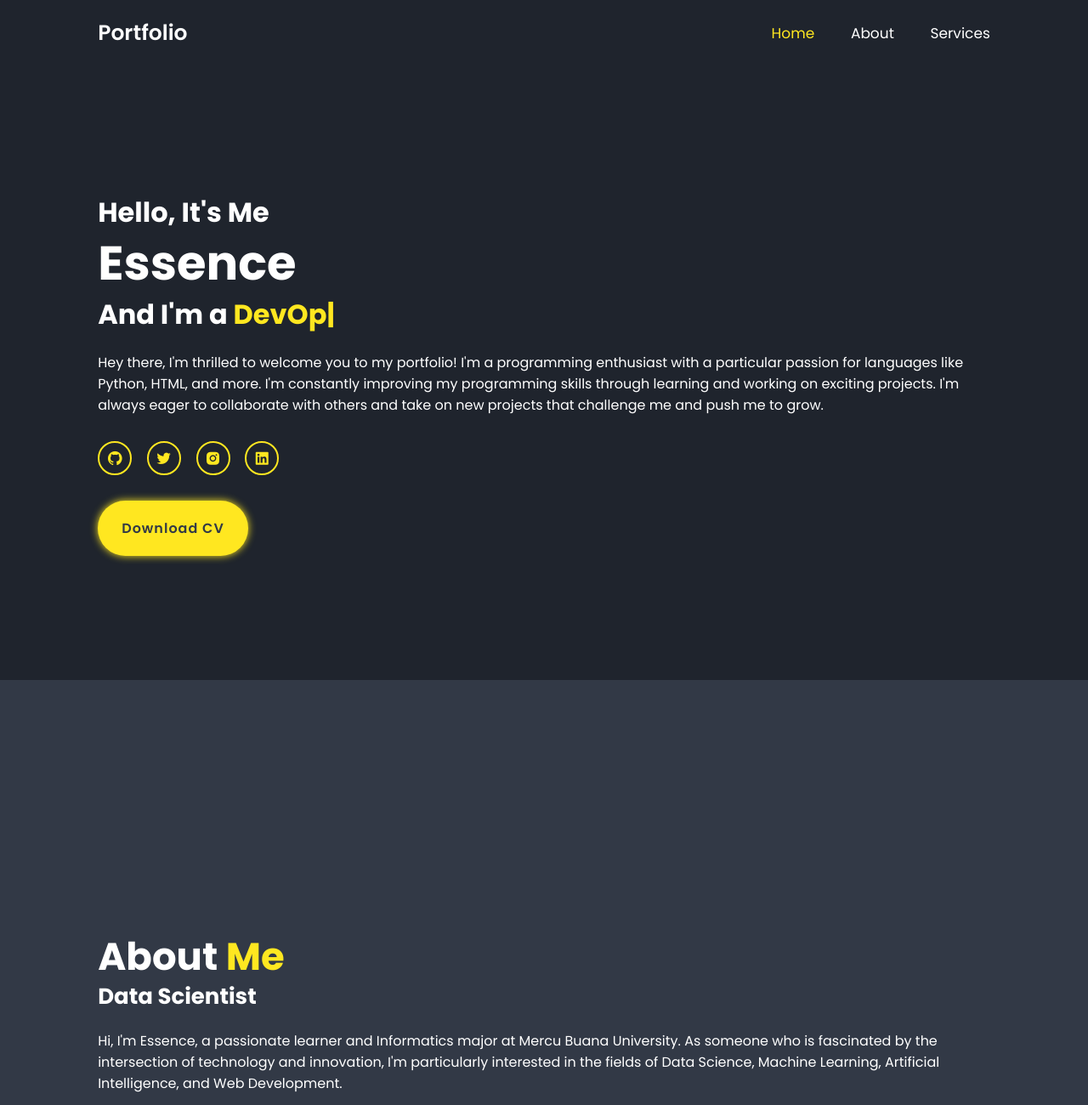
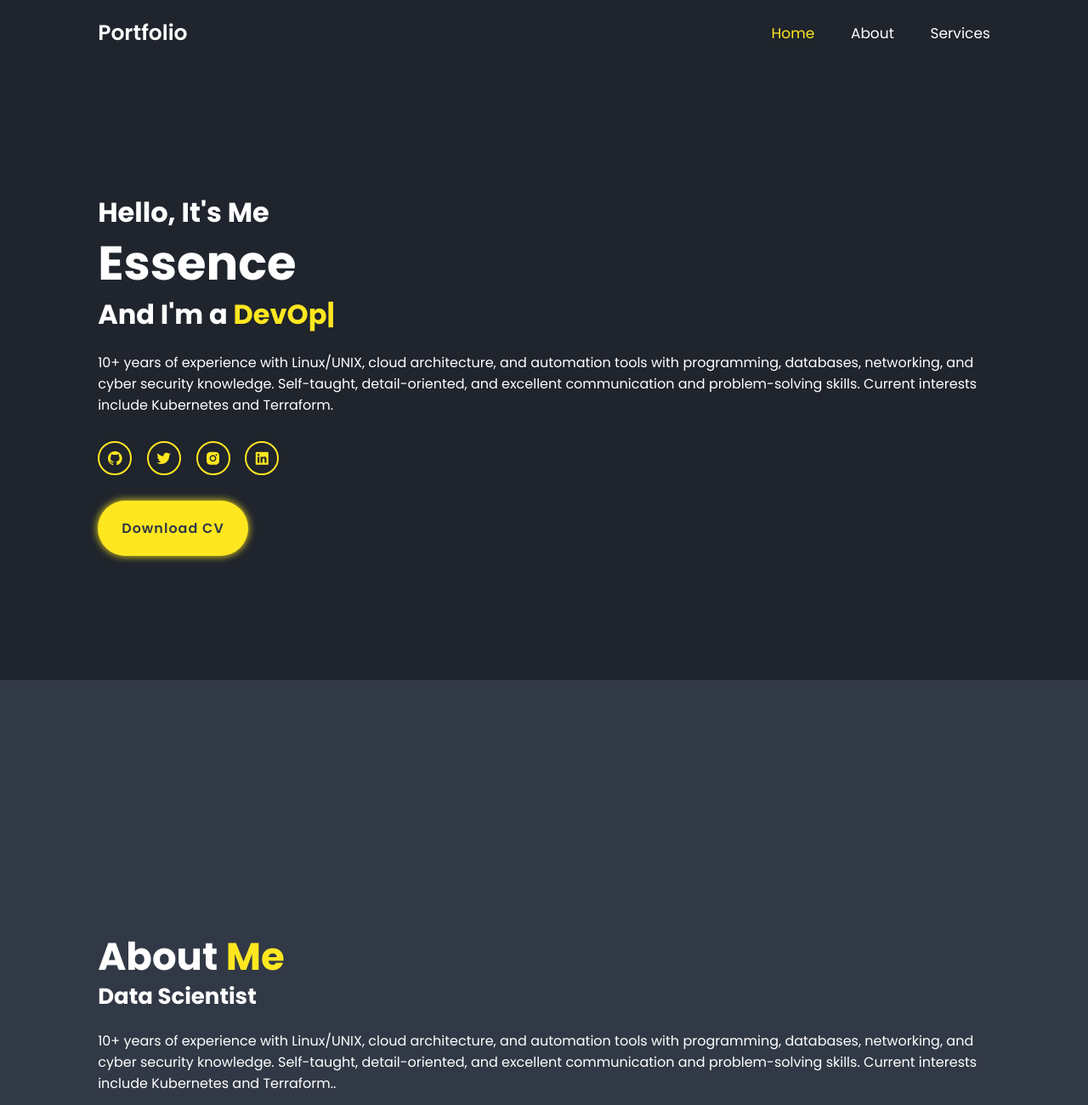
Before and after one commit to EssenceCodes/EssenceCodes.github.io, a plain HTML site: page index.html in a window 1280 px wide. Shown: the top 1300 px of the page at 85% size. Drawn offline with nearby package versions, Linux system fonts and the light colour scheme.

Commit message:
Changed about content.

```diff
--- a/index.html
+++ b/index.html
@@ -40,10 +40,7 @@
             <h3>Hello, It's Me</h3>
             <h1>Essence</h1>
             <h3>And I'm a <span class="multiple-text"></span></h3>
-            <p>Hey there, I'm thrilled to welcome you to my portfolio! I'm a programming enthusiast with a particular
-                passion for languages like Python, HTML, and more. I'm constantly improving my programming skills
-                through learning and working on exciting projects. I'm always eager to collaborate with others and take
-                on new projects that challenge me and push me to grow.</p>
+            <p>10+ years of experience with Linux/UNIX, cloud architecture, and automation tools with programming, databases, networking, and cyber security knowledge. Self-taught, detail-oriented, and excellent communication and problem-solving skills. Current interests include Kubernetes and Terraform.</p>
             <div class="social-media">
                 <a href="https://github.com/oktaviannikky" target="_blank"><i class='bx bxl-github'></i></a>
                 <a href="#"><i class='bx bxl-twitter' target="_blank"></i></a>
@@ -70,9 +67,7 @@
         <div class="about-content">
             <h2 class="heading">About <span>Me</span></h2>
             <h3>Data Scientist</h3>
-            <p>Hi, I'm Essence, a passionate learner and Informatics major at Mercu Buana University. As someone who
-                is fascinated by the intersection of technology and innovation, I'm particularly interested in the
-                fields of Data Science, Machine Learning, Artificial Intelligence, and Web Development.</p>
+            <p>10+ years of experience with Linux/UNIX, cloud architecture, and automation tools with programming, databases, networking, and cyber security knowledge. Self-taught, detail-oriented, and excellent communication and problem-solving skills. Current interests include Kubernetes and Terraform..</p>
             <span id="extra-text" style="display:none">
                 <p>My enthusiasm for these areas of interest has led me to complete various projects and take on
                     relevant coursework to expand my knowledge and skillset. I believe that keeping up-to-date with the
```
